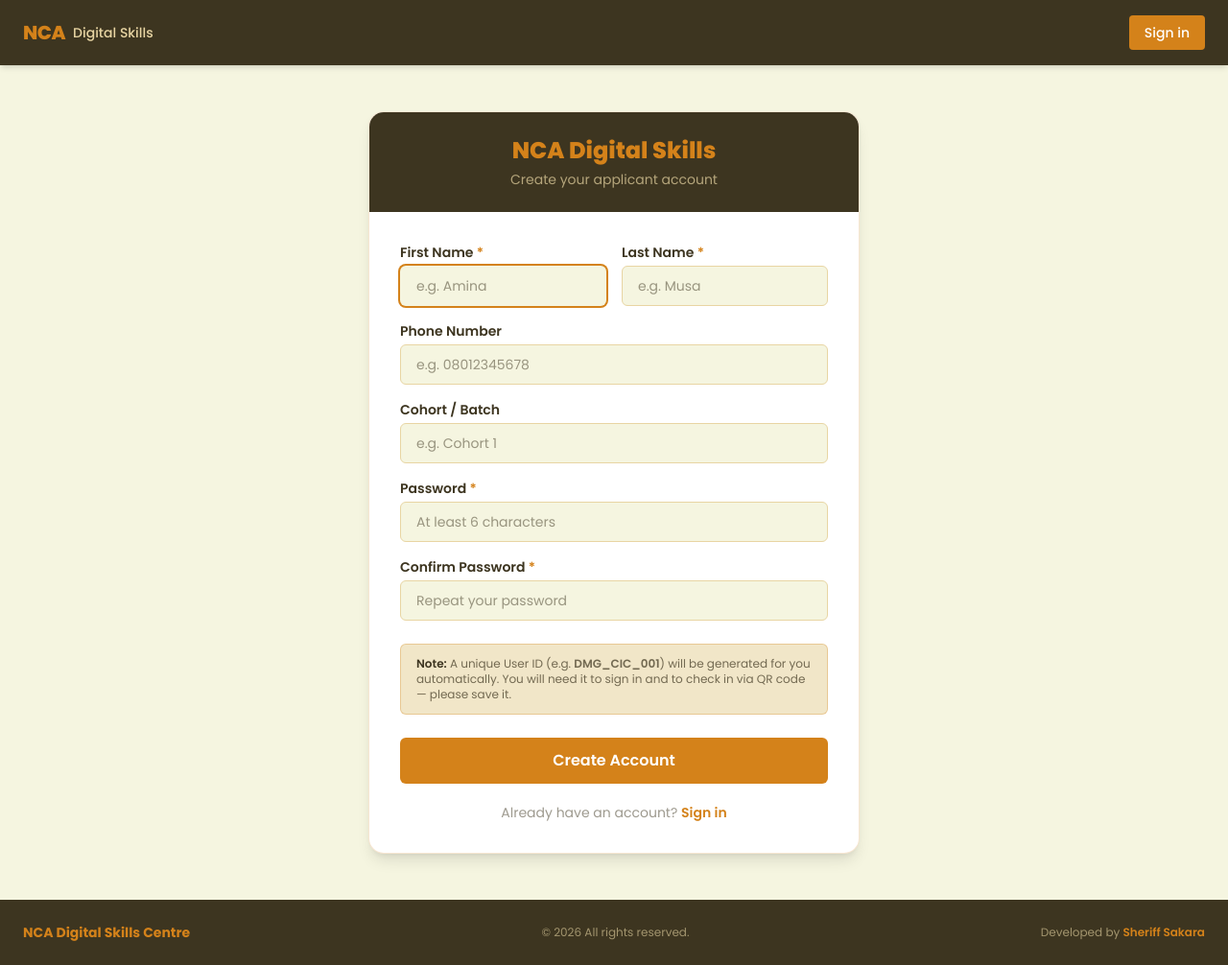
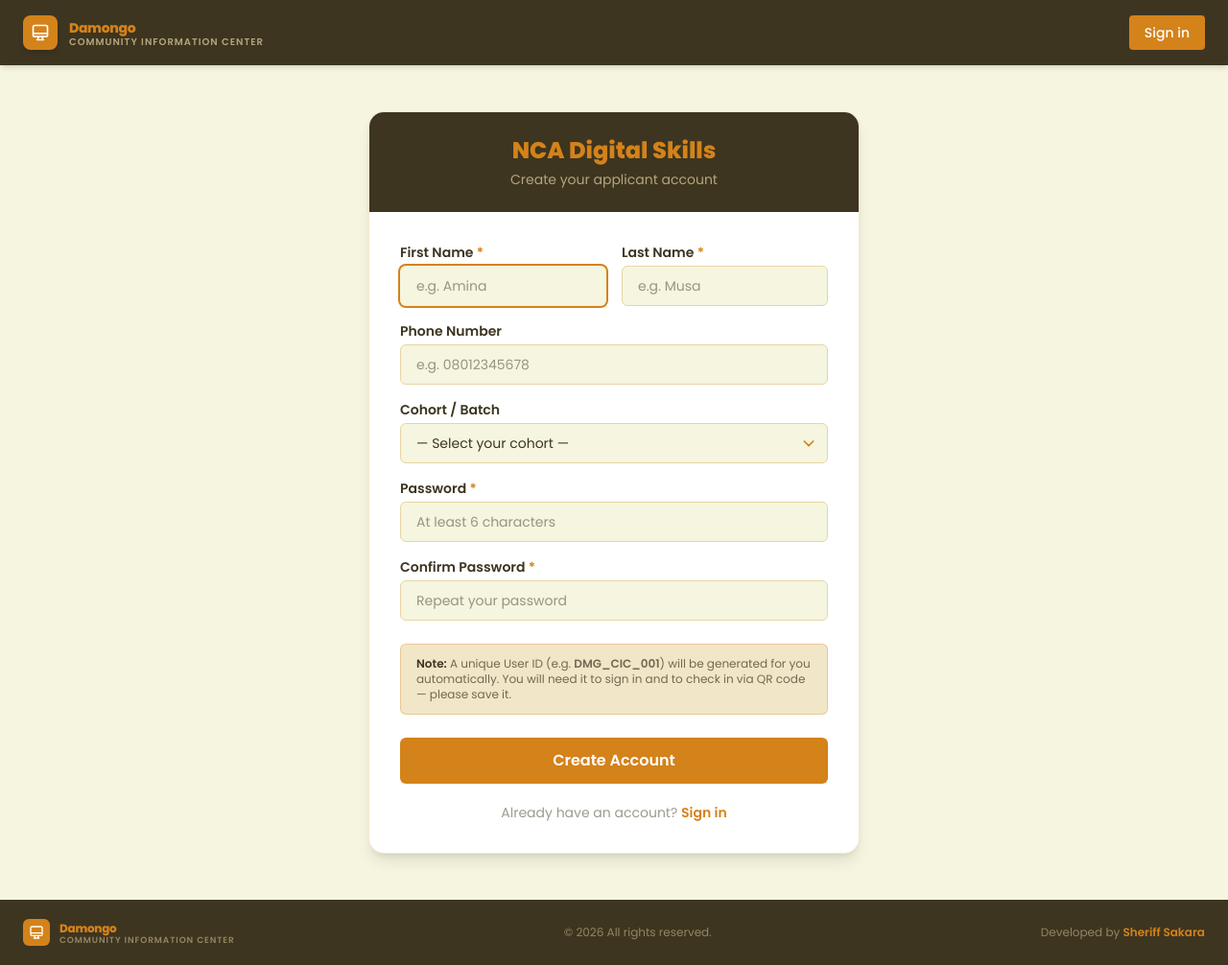
Before and after one commit to mid9nytecrane/attendance-system, a Django app: template templates/core/register.html in a window 1280 px wide. Shown: the whole page at 96% size. Run offline with Django 3.2, Linux system fonts and the light colour scheme; the template is opened without the code that fills it, so the values that code supplies are empty.

Commit message:
change cohort field into dropdown menu

```diff
--- a/templates/core/admin_dashboard.html
+++ b/templates/core/admin_dashboard.html
@@ -71,7 +71,7 @@
 
         {% else %}
         <div class="bg-[#e8d5a3] border border-[#d4821a]/30 rounded-xl px-6 py-4 mb-8 text-sm text-[#3d3520] flex items-center gap-3">
-            <svg class="w-5 h-5 text-[#d4821a] flex-shrink-0" fill="none" stroke="currentColor" stroke-width="2" viewBox="0 0 24 24">
+            <svg class="w-5 h-5 text-[#d4821a] shrink-0" fill="none" stroke="currentColor" stroke-width="2" viewBox="0 0 24 24">
                 <path stroke-linecap="round" stroke-linejoin="round" d="M13 16h-1v-4h-1m1-4h.01M21 12a9 9 0 11-18 0 9 9 0 0118 0z"/>
             </svg>
             No active session. Create one via
@@ -175,7 +175,7 @@
                             <td class="px-6 py-3.5 text-[#3d3520]/40 text-xs font-medium">{{ forloop.counter }}</td>
                             <td class="px-6 py-3.5">
                                 <div class="flex items-center gap-3">
-                                    <div class="w-8 h-8 rounded-full bg-[#d4821a]/15 flex items-center justify-center text-xs font-bold text-[#d4821a] flex-shrink-0">
+                                    <div class="w-8 h-8 rounded-full bg-[#d4821a]/15 flex items-center justify-center text-xs font-bold text-[#d4821a] shrink-0">
                                         {{ applicant.user.first_name|first|upper }}{{ applicant.user.last_name|first|upper }}
                                     </div>
                                     <span class="font-semibold text-[#3d3520]">{{ applicant.user.get_full_name|default:"—" }}</span>
--- a/templates/core/manual_checkin.html
+++ b/templates/core/manual_checkin.html
@@ -87,14 +87,14 @@
                 <!-- ── Confirm check-in ── -->
                 <!-- Identity card -->
                 <div class="bg-[#f5f5e0] border border-[#d4821a]/20 rounded-xl px-5 py-4 mb-6 flex items-center gap-4">
-                    <div class="w-11 h-11 rounded-full bg-[#d4821a]/15 flex items-center justify-center text-sm font-bold text-[#d4821a] flex-shrink-0">
+                    <div class="w-11 h-11 rounded-full bg-[#d4821a]/15 flex items-center justify-center text-sm font-bold text-[#d4821a] shrink-0">
                         {{ applicant.user.first_name|first|upper }}{{ applicant.user.last_name|first|upper }}
                     </div>
                     <div>
                         <p class="text-sm font-bold text-[#3d3520]">{{ applicant.user.get_full_name }}</p>
                         <code class="text-xs text-[#3d3520]/50 font-mono">{{ applicant.user.username }}</code>
                     </div>
-                    <svg class="w-5 h-5 text-green-500 ml-auto flex-shrink-0" fill="none" stroke="currentColor" stroke-width="2.5" viewBox="0 0 24 24">
+                    <svg class="w-5 h-5 text-green-500 ml-auto shrink-0" fill="none" stroke="currentColor" stroke-width="2.5" viewBox="0 0 24 24">
                         <path stroke-linecap="round" stroke-linejoin="round" d="M9 12l2 2 4-4m5.618-4.016A11.955 11.955 0 0112 2.944a11.955 11.955 0 01-8.618 3.04A12.02 12.02 0 003 9c0 5.591 3.824 10.29 9 11.622 5.176-1.332 9-6.03 9-11.622 0-1.042-.133-2.052-.382-3.016z"/>
                     </svg>
                 </div>
--- a/templates/core/partials/footer.html
+++ b/templates/core/partials/footer.html
@@ -1,7 +1,24 @@
 <footer class="w-full bg-[#3d3520] mt-auto">
-    <div class="container mx-auto max-w-7xl px-6 py-6 flex flex-col sm:flex-row items-center justify-between gap-2">
-        <span class="text-sm font-bold text-[#d4821a]">NCA Digital Skills Centre</span>
-        <p class="text-xs text-[#e8d5a3]/60">&copy; {% now "Y" %} All rights reserved.</p>
-        <p class="text-xs text-[#e8d5a3]/60">Developed by <span class="text-[#d4821a] font-semibold">Sheriff Sakara</span></p>
+    <div class="container mx-auto max-w-7xl px-6 py-5 flex flex-col sm:flex-row items-center justify-between gap-3">
+
+        <!-- Logo lockup (smaller scale) -->
+        <a href="/" class="flex items-center gap-2.5 select-none group">
+            <div class="w-7 h-7 rounded-md bg-[#d4821a] flex items-center justify-center shrink-0 group-hover:bg-[#b86e14] transition-colors">
+                <svg class="w-4 h-4 text-white" fill="none" stroke="currentColor" stroke-width="2" viewBox="0 0 24 24">
+                    <path stroke-linecap="round" stroke-linejoin="round" d="M9.75 17L9 20l-1 1h8l-1-1-.75-3M3 13h18M5 17h14a2 2 0 002-2V5a2 2 0 00-2-2H5a2 2 0 00-2 2v10a2 2 0 002 2z"/>
+                </svg>
+            </div>
+            <div class="flex flex-col leading-none">
+                <span class="text-xs font-extrabold text-[#d4821a] tracking-tight">Damongo</span>
+                <span class="text-[9px] font-semibold text-[#e8d5a3]/50 uppercase tracking-widest">Community Information Center</span>
+            </div>
+        </a>
+
+        <p class="text-xs text-[#e8d5a3]/50">&copy; {% now "Y" %} All rights reserved.</p>
+
+        <p class="text-xs text-[#e8d5a3]/50">
+            Developed by <span class="text-[#d4821a] font-semibold">Sheriff Sakara</span>
+        </p>
+
     </div>
 </footer>
--- a/templates/core/partials/navbar.html
+++ b/templates/core/partials/navbar.html
@@ -2,9 +2,18 @@
     <div class="container mx-auto max-w-7xl px-6 py-4 flex items-center justify-between">
 
         <!-- Logo -->
-        <a href="{% url 'home' %}" class="flex items-center gap-2 select-none">
-            <span class="text-xl font-extrabold text-[#d4821a] tracking-tight">NCA</span>
-            <span class="text-sm font-medium text-[#e8d5a3] hidden sm:inline">Digital Skills</span>
+        <a href="{% url 'home' %}" class="flex items-center gap-3 select-none group">
+            <!-- Icon badge -->
+            <div class="w-9 h-9 rounded-lg bg-[#d4821a] flex items-center justify-center shrink-0 shadow-md group-hover:bg-[#b86e14] transition-colors">
+                <svg class="w-5 h-5 text-white" fill="none" stroke="currentColor" stroke-width="2" viewBox="0 0 24 24">
+                    <path stroke-linecap="round" stroke-linejoin="round" d="M9.75 17L9 20l-1 1h8l-1-1-.75-3M3 13h18M5 17h14a2 2 0 002-2V5a2 2 0 00-2-2H5a2 2 0 00-2 2v10a2 2 0 002 2z"/>
+                </svg>
+            </div>
+            <!-- Text -->
+            <div class="flex flex-col leading-none">
+                <span class="text-sm font-extrabold text-[#d4821a] tracking-tight">Damongo</span>
+                <span class="text-[10px] font-semibold text-[#e8d5a3]/70 uppercase tracking-widest hidden sm:block">Community Information Center</span>
+            </div>
         </a>
 
         <!-- Right side -->
--- a/templates/core/register.html
+++ b/templates/core/register.html
@@ -52,10 +52,21 @@
                     <!-- Cohort -->
                     <div class="mb-4">
                         <label for="cohort" class="block text-sm font-semibold text-[#3d3520] mb-1">Cohort / Batch</label>
-                        <input type="text" id="cohort" name="cohort"
-                               value="{{ post.cohort|default:'' }}"
-                               class="w-full px-4 py-2.5 rounded-md border border-[#e8d5a3] bg-[#f5f5e0] text-[#3d3520] text-sm focus:outline-none focus:ring-2 focus:ring-[#d4821a] focus:border-transparent"
-                               placeholder="e.g. Cohort 1">
+                        <div class="relative">
+                            <select id="cohort" name="cohort"
+                                    class="w-full px-4 py-2.5 rounded-md border border-[#e8d5a3] bg-[#f5f5e0] text-[#3d3520] text-sm focus:outline-none focus:ring-2 focus:ring-[#d4821a] focus:border-transparent appearance-none cursor-pointer">
+                                <option value="" disabled {% if not post.cohort %}selected{% endif %}>— Select your cohort —</option>
+                                {% for value, label in cohort_choices %}
+                                <option value="{{ value }}" {% if post.cohort == value %}selected{% endif %}>{{ label }}</option>
+                                {% endfor %}
+                            </select>
+                            <!-- Chevron icon -->
+                            <div class="pointer-events-none absolute inset-y-0 right-3 flex items-center">
+                                <svg class="w-4 h-4 text-[#d4821a]" fill="none" stroke="currentColor" stroke-width="2.5" viewBox="0 0 24 24">
+                                    <path stroke-linecap="round" stroke-linejoin="round" d="M19 9l-7 7-7-7"/>
+                                </svg>
+                            </div>
+                        </div>
                     </div>
 
                     <!-- Password -->
```
Also changed, not shown: core/models.py (+8 -2 lines), core/views.py (+4 -4 lines), core/migrations/0002_alter_applicant_cohort_alter_applicant_phone.py (added), db.sqlite3, 1 other file.
